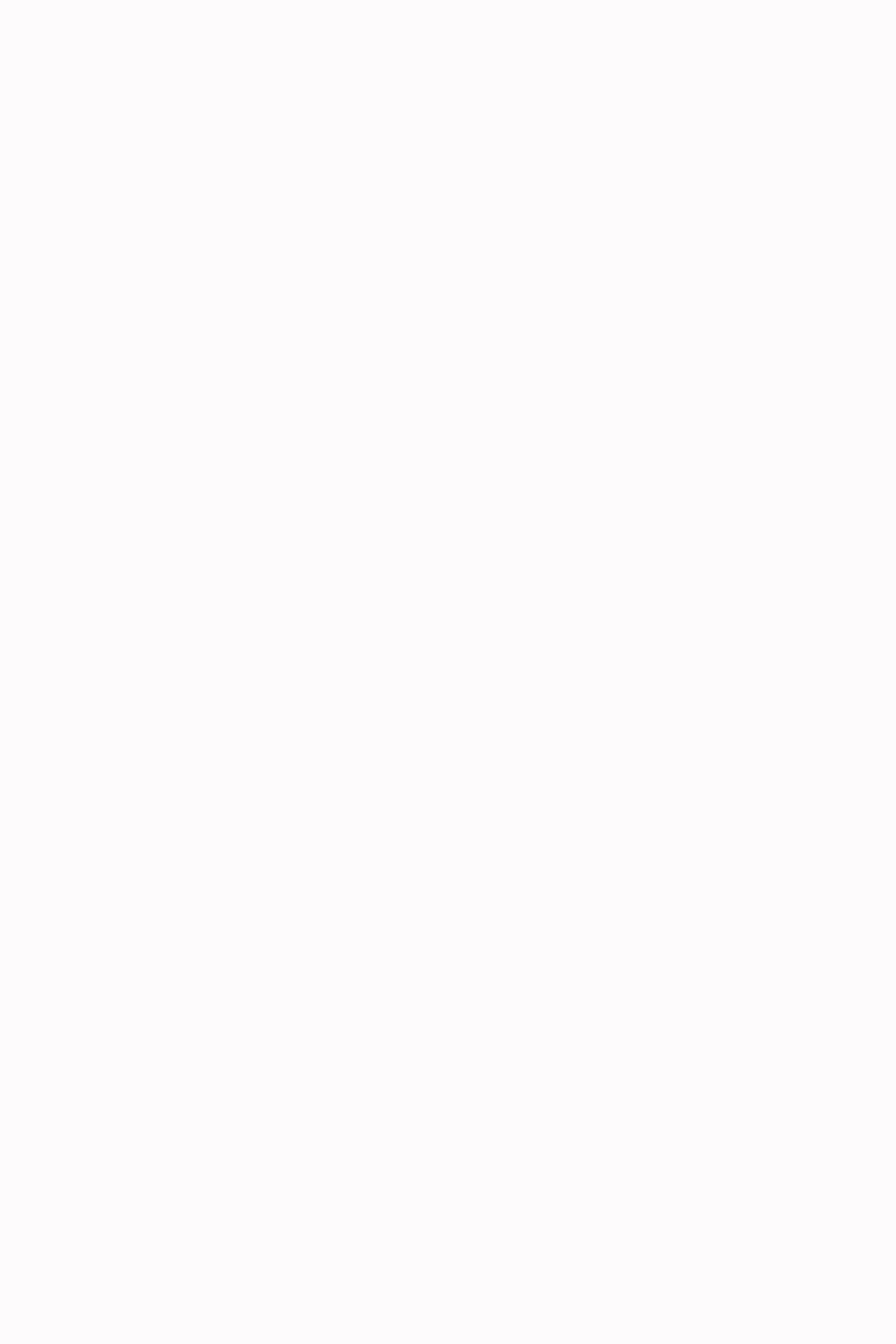
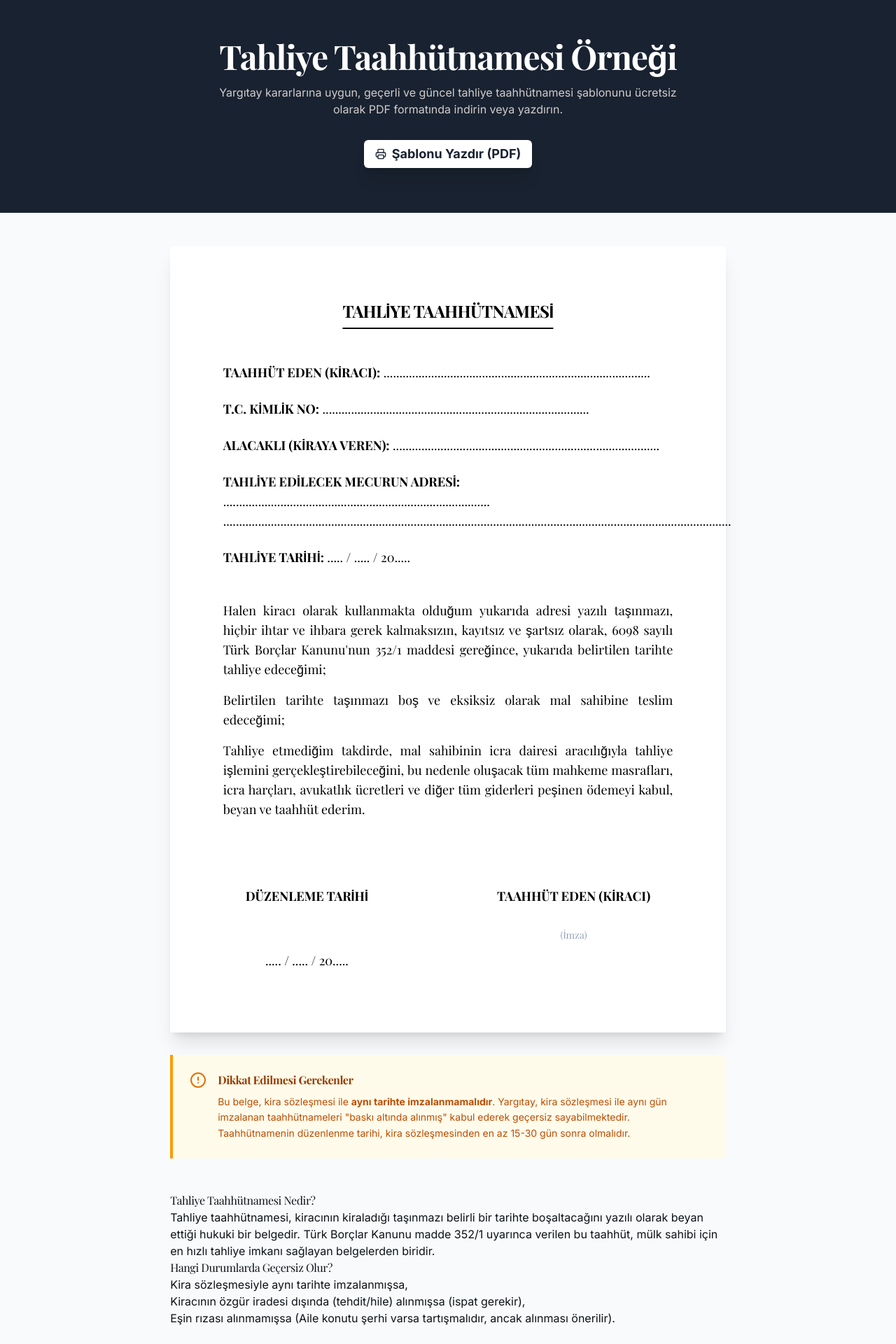
Before and after one commit to pixelmirage/site, a Next.js app: page /tahliye-taahhutnamesi in a window 1280 px wide. Before the commit this address had no page. Shown: the part 80-2000 px from the top of the page at 70% size. Before the commit the page ends 800 px from the top, so only its background shows below. Built offline with nearby package versions, Linux system fonts and the light colour scheme; a web font is replaced by a local one.

Commit message:
Feat: Add Eviction Undertaking Template (Print-to-PDF)

```diff
--- a/src/app/sitemap.ts
+++ b/src/app/sitemap.ts
@@ -23,7 +23,7 @@ export default function sitemap(): MetadataRoute.Sitemap {
     }));
 
     // Static Routes
-    const routes = ['', '/izmir-kira-avukati', '/hakkimda', '/hizmetler', '/blog', '/iletisim', '/kira-artis-orani-hesaplama'].map((route) => ({
+    const routes = ['', '/izmir-kira-avukati', '/hakkimda', '/hizmetler', '/blog', '/iletisim', '/kira-artis-orani-hesaplama', '/tahliye-taahhutnamesi'].map((route) => ({
         url: `${baseUrl}${route}`,
         lastModified: new Date(),
         changeFrequency: 'monthly' as const,
--- /dev/null
+++ b/src/app/tahliye-taahhutnamesi/page.tsx
@@ -0,0 +1,148 @@
+import { Metadata } from "next";
+import { BreadcrumbSchema } from "@/components/seo/BreadcrumbSchema";
+import { FAQSchema } from "@/components/seo/FAQSchema";
+import { AlertCircle } from "lucide-react";
+import { PrintButton } from "@/components/tools/PrintButton";
+
+export const metadata: Metadata = {
+    title: "Tahliye Taahhütnamesi Örneği 2025 (PDF & Word) | Av. Mert Kağan Çetin",
+    description: "Yargıtay uyumlu, geçerli tahliye taahhütnamesi örneğini ücretsiz indirin. Boş tahliye taahhütnamesi nasıl doldurulur? PDF şablon.",
+    keywords: ["tahliye taahhütnamesi örneği", "tahliye taahhütnamesi pdf", "boş tahliye taahhütnamesi", "kiracı tahliye taahhütnamesi"],
+    openGraph: {
+        title: "Tahliye Taahhütnamesi Örneği | Ücretsiz İndir",
+        description: "Geçerli ve garantili tahliye taahhütnamesi şablonu. Hemen yazdırın veya PDF olarak kaydedin.",
+        url: "https://mertkagancetin.com/tahliye-taahhutnamesi",
+        type: "website",
+    },
+    alternates: {
+        canonical: "https://mertkagancetin.com/tahliye-taahhutnamesi",
+    },
+};
+
+export default function EvictionTemplatePage() {
+    return (
+        <main className="bg-slate-50 min-h-screen pb-24">
+            <BreadcrumbSchema
+                items={[
+                    { name: "Ana Sayfa", url: "https://mertkagancetin.com" },
+                    { name: "Araçlar", url: "https://mertkagancetin.com/araclar" },
+                    { name: "Tahliye Taahhütnamesi", url: "https://mertkagancetin.com/tahliye-taahhutnamesi" }
+                ]}
+            />
+
+            <FAQSchema
+                faqs={[
+                    {
+                        question: "Tahliye taahhütnamesi ne zaman imzalanmalı?",
+                        answer: "Tahliye taahhütnamesi, kira sözleşmesi imzalandıktan ve kiralanan taşınmaz teslim edildikten SONRA imzalanmalıdır. Kira sözleşmesiyle aynı tarihte (veya öncesinde) imzalanan taahhütnameler Yargıtay tarafından geçersiz kabul edilmektedir."
+                    },
+                    {
+                        question: "Tahliye taahhütnamesi noterden olmak zorunda mı?",
+                        answer: "Hayır, adi yazılı şekilde (kendi aranızda) düzenlenmesi de geçerlidir. Ancak noterde düzenlenmesi, imza inkarı gibi itirazları önlediği için ispat açısından çok daha güçlüdür."
+                    },
+                    {
+                        question: "Boş tarihli taahhütname geçerli midir?",
+                        answer: "Kiracı tarafından boş olarak imzalanıp sonradan ev sahibi tarafından doldurulan taahhütnameler, Yargıtay'ın yerleşik içtihatlarına göre geçerli kabul edilmektedir. Kiracı attığı imzanın sonuçlarına katlanmak zorundadır."
+                    }
+                ]}
+            />
+
+            {/* Hero / Header - Hidden in Print */}
+            <section className="bg-primary text-white py-16 print:hidden">
+                <div className="container mx-auto px-4 text-center">
+                    <h1 className="text-3xl md:text-5xl font-playfair font-bold mb-4">Tahliye Taahhütnamesi Örneği</h1>
+                    <p className="text-primary-foreground/80 max-w-2xl mx-auto mb-8">
+                        Yargıtay kararlarına uygun, geçerli ve güncel tahliye taahhütnamesi şablonunu ücretsiz olarak PDF formatında indirin veya yazdırın.
+                    </p>
+                    <PrintButton />
+                </div>
+            </section>
+
+            {/* Template Preview Section */}
+            <section className="py-12 container mx-auto px-4">
+                <div className="max-w-[210mm] mx-auto bg-white shadow-xl p-[20mm] min-h-[297mm] text-black print:shadow-none print:p-0 print:w-full print:max-w-none">
+
+                    <div className="print-content font-serif leading-relaxed">
+                        <h2 className="text-center font-bold text-2xl mb-12 uppercase border-b-2 border-black pb-2 inline-block relative left-1/2 -translate-x-1/2">Tahliye Taahhütnamesi</h2>
+
+                        <div className="space-y-6 text-lg">
+                            <p>
+                                <strong>TAAHHÜT EDEN (KİRACI):</strong> ....................................................................................
+                            </p>
+                            <p>
+                                <strong>T.C. KİMLİK NO:</strong> ....................................................................................
+                            </p>
+                            <p>
+                                <strong>ALACAKLI (KİRAYA VEREN):</strong> ....................................................................................
+                            </p>
+                            <p>
+                                <strong>TAHLİYE EDİLECEK MECURUN ADRESİ:</strong> ....................................................................................<br />
+                                ................................................................................................................................................................
+                            </p>
+                            <p>
+                                <strong>TAHLİYE TARİHİ:</strong> ..... / ..... / 20.....
+                            </p>
+
+                            <div className="my-12 text-justify">
+                                <p className="mb-4">
+                                    Halen kiracı olarak kullanmakta olduğum yukarıda adresi yazılı taşınmazı, hiçbir ihtar ve ihbara gerek kalmaksızın,
+                                    kayıtsız ve şartsız olarak, 6098 sayılı Türk Borçlar Kanunu'nun 352/1 maddesi gereğince, yukarıda belirtilen tarihte
+                                    tahliye edeceğimi;
+                                </p>
+                                <p className="mb-4">
+                                    Belirtilen tarihte taşınmazı boş ve eksiksiz olarak mal sahibine teslim edeceğimi;
+                                </p>
+                                <p>
+                                    Tahliye etmediğim takdirde, mal sahibinin icra dairesi aracılığıyla tahliye işlemini gerçekleştirebileceğini,
+                                    bu nedenle oluşacak tüm mahkeme masrafları, icra harçları, avukatlık ücretleri ve diğer tüm giderleri
+                                    peşinen ödemeyi kabul, beyan ve taahhüt ederim.
+                                </p>
+                            </div>
+
+                            <div className="flex justify-between mt-24 px-8">
+                                <div className="text-center">
+                                    <p className="font-bold mb-16">DÜZENLEME TARİHİ</p>
+                                    <p>..... / ..... / 20.....</p>
+                                </div>
+                                <div className="text-center">
+                                    <p className="font-bold mb-8">TAAHHÜT EDEN (KİRACI)</p>
+                                    <p className="text-sm text-slate-400 mb-8">(İmza)</p>
+                                </div>
+                            </div>
+                        </div>
+                    </div>
+
+                </div>
+
+                {/* Warning Box - Hidden in Print */}
+                <div className="max-w-[210mm] mx-auto mt-8 print:hidden">
+                    <div className="bg-amber-50 border-l-4 border-amber-500 p-6 rounded-r-lg flex gap-4">
+                        <AlertCircle className="w-6 h-6 text-amber-600 flex-shrink-0" />
+                        <div>
+                            <h4 className="font-bold text-amber-800 mb-2">Dikkat Edilmesi Gerekenler</h4>
+                            <p className="text-sm text-amber-700 leading-relaxed">
+                                Bu belge, kira sözleşmesi ile <strong>aynı tarihte imzalanmamalıdır</strong>. Yargıtay, kira sözleşmesi ile aynı gün imzalanan taahhütnameleri "baskı altında alınmış" kabul ederek geçersiz sayabilmektedir. Taahhütnamenin düzenlenme tarihi, kira sözleşmesinden en az 15-30 gün sonra olmalıdır.
+                            </p>
+                        </div>
+                    </div>
+                </div>
+
+                {/* SEO Content - Hidden in Print */}
+                <div className="max-w-[210mm] mx-auto mt-12 prose prose-slate prose-lg print:hidden">
+                    <h3>Tahliye Taahhütnamesi Nedir?</h3>
+                    <p>
+                        Tahliye taahhütnamesi, kiracının kiraladığı taşınmazı belirli bir tarihte boşaltacağını yazılı olarak beyan ettiği hukuki bir belgedir.
+                        Türk Borçlar Kanunu madde 352/1 uyarınca verilen bu taahhüt, mülk sahibi için en hızlı tahliye imkanı sağlayan belgelerden biridir.
+                    </p>
+                    <h3>Hangi Durumlarda Geçersiz Olur?</h3>
+                    <ul>
+                        <li>Kira sözleşmesiyle aynı tarihte imzalanmışsa,</li>
+                        <li>Kiracının özgür iradesi dışında (tehdit/hile) alınmışsa (ispat gerekir),</li>
+                        <li>Eşin rızası alınmamışsa (Aile konutu şerhi varsa tartışmalıdır, ancak alınması önerilir).</li>
+                    </ul>
+                </div>
+
+            </section>
+        </main>
+    );
+}
--- /dev/null
+++ b/src/components/tools/PrintButton.tsx
@@ -0,0 +1,17 @@
+"use client";
+
+import { Button } from "@/components/ui/button";
+import { Printer } from "lucide-react";
+
+export function PrintButton() {
+    return (
+        <Button
+            onClick={() => window.print()}
+            size="lg"
+            className="bg-white text-primary hover:bg-slate-100 font-bold gap-2 text-lg px-8 shadow-xl"
+        >
+            <Printer className="w-5 h-5" />
+            Şablonu Yazdır (PDF)
+        </Button>
+    );
+}
```
